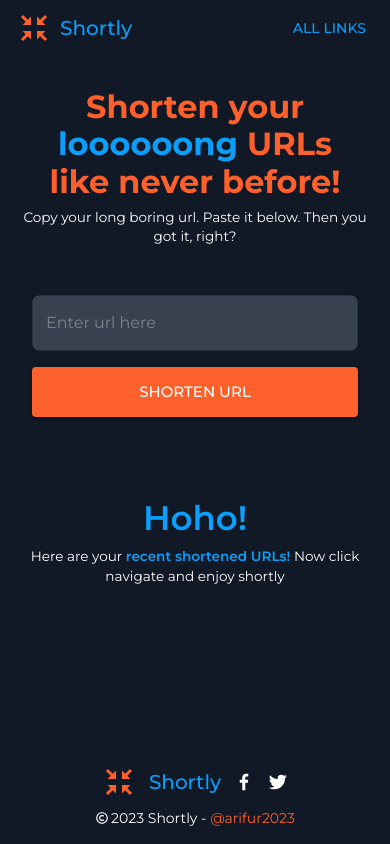
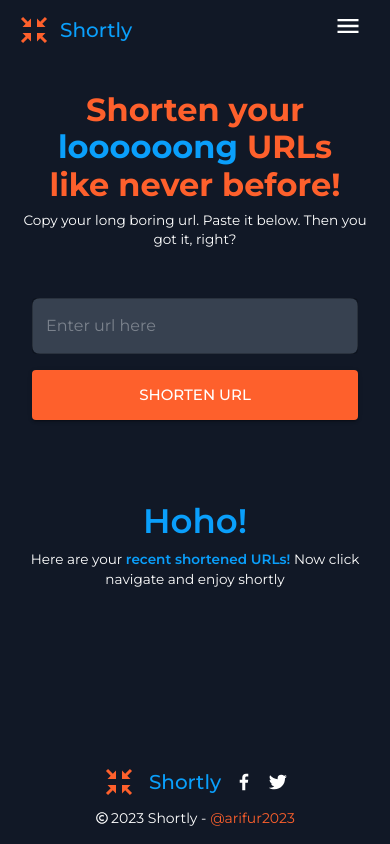
Before and after one commit to Arifur-Rahaman/shorty, a React (Vite) app: page / in a window 390 px wide. Built offline with nearby package versions, Linux system fonts and the light colour scheme.

Commit message:
Added drawer for mobile

```diff
--- /dev/null
+++ b/src/components/DrawerList/DrawerList.tsx
@@ -0,0 +1,84 @@
+import React from 'react';
+import {
+    List,
+    ListItem,
+    ListItemButton,
+    ListItemIcon,
+    ListItemText,
+} from '@mui/material'
+import HomeIcon from '@mui/icons-material/Home';
+import LinkIcon from '@mui/icons-material/Link';
+import { useNavigate } from 'react-router-dom';
+import { useState } from 'react';
+import { useEffect } from 'react';
+
+type Props = {
+    setOpen: React.Dispatch<React.SetStateAction<any>>;
+};
+const DrawerList = ({ setOpen }: Props) => {
+    const [selectedItem, setSelectedItem] = useState(0)
+    const navigate = useNavigate()
+
+    useEffect(() => {
+        switch (window.location.pathname) {
+            case "/":
+                setSelectedItem(0)
+                break;
+            case "/urls":
+                setSelectedItem(1)
+                break;
+            default:
+                // setSelectedItem(0)
+                break;
+        }
+        // eslint-disable-next-line react-hooks/exhaustive-deps
+    }, [window.location.pathname])
+
+    const lists = [
+        {
+            text: 'Home',
+            icon: <HomeIcon/>,
+            onclick: () => navigate('/')
+        },
+        {
+            text: 'All Links',
+            icon: <LinkIcon />,
+            onclick: () => navigate('/urls')
+        }
+    ]
+    return (
+        <>
+            <List sx={{
+                // selected and (selected + hover) states
+                '&& .Mui-selected, && .Mui-selected:hover': {
+                    bgcolor: '#1f2936',
+                    '&, & .MuiListItemIcon-root': {
+                        color: 'primary.contrastText',
+                    },
+                },
+                // hover states
+                '& .MuiListItemButton-root:hover': {
+                    bgcolor: '#1f2936',
+                    '&, & .MuiListItemIcon-root': {
+                        color: 'primary.contrastText',
+                    },
+                },
+            }}>
+                {lists.map(({ text, icon, onclick }, index) => (
+                    <ListItem key={text} disablePadding selected={selectedItem === index}>
+                        <ListItemButton
+                            onClick={() => { onclick(); setSelectedItem(index); setOpen && setOpen(false) }}
+                        >
+                            <ListItemIcon sx={{ color: 'white' }}>
+                                {icon}
+                            </ListItemIcon>
+                            <ListItemText primary={text} />
+                        </ListItemButton>
+                    </ListItem>
+                ))}
+            </List>
+        </>
+    );
+};
+
+export default DrawerList;
--- /dev/null
+++ b/src/components/MobileDrawer/MobileDrawer.tsx
@@ -0,0 +1,61 @@
+import { Divider, IconButton, Stack, SwipeableDrawer, Typography, Toolbar } from '@mui/material';
+import MenuIcon from '@mui/icons-material/Menu';
+import { useState } from 'react';
+import { useTheme } from '@mui/material/styles';
+import CloseIcon from '@mui/icons-material/Close';
+import DrawerList from '../DrawerList/DrawerList';
+import { Link } from 'react-router-dom';
+import { BiCollapse } from 'react-icons/bi';
+
+const MobileDrawer = () => {
+    const [open, setOpen] = useState(false)
+    const theme = useTheme()
+    const colorPrimary = theme.palette.primary.main
+    return (
+        <>
+            <IconButton
+                disableRipple
+                size='large'
+                onClick={() => setOpen(!open)}
+                sx={{
+                    color: 'primary.contrastText',
+                    pl: 0,
+                    display: { xs: 'block', sm: 'none' }
+                }}
+            >
+                <MenuIcon sx={{ fontSize: 28 }} />
+            </IconButton>
+            <SwipeableDrawer
+                anchor='left'
+                open={open}
+                onClose={() => setOpen(false)}
+                onOpen={() => setOpen(true)}
+                sx={{
+                    flexShrink: 0,
+                    [`& .MuiDrawer-paper`]: { boxSizing: 'border-box', backgroundColor: '#111826', color: 'primary.contrastText' },
+                }}
+                PaperProps={{
+                    sx: { width: "90%" },
+                }}
+            >
+                <Toolbar sx={{justifyContent:'space-between'}}>
+                    <Link to={'/'} style={{ textDecoration: 'none' }}>
+                        <Stack direction={'row'} alignItems={'center'}>
+                            <BiCollapse size={36} style={{ marginRight: '0.5rem', color: `${colorPrimary}` }} />
+                            <Typography color={'secondary'} variant="h6" component="div">
+                                Shortly
+                            </Typography>
+                        </Stack>
+                    </Link>
+                    <IconButton onClick={()=>setOpen(false)}>
+                        <CloseIcon sx={{color:'#fff'}}/>
+                    </IconButton>
+                </Toolbar>
+                <Divider />
+                <DrawerList setOpen={setOpen} />
+            </SwipeableDrawer>
+        </>
+    );
+};
+
+export default MobileDrawer;
--- a/src/layouts/MainLayout/MainLayout.tsx
+++ b/src/layouts/MainLayout/MainLayout.tsx
@@ -2,6 +2,7 @@ import { Typography, Container, AppBar, Toolbar, Button, Box, Stack } from '@mui
 import { useTheme } from '@mui/material/styles';
 import { BiCollapse, BiLogoFacebook, BiLogoTwitter, BiCopyright } from "react-icons/bi";
 import { Link, useNavigate } from 'react-router-dom';
+import MobileDrawer from '../../components/MobileDrawer/MobileDrawer';
 
 interface Props {
     children: JSX.Element[] | JSX.Element
@@ -25,8 +26,8 @@ function MainLayout({ children }: Props) {
             <Box>
                 {/* --------Header Start------- */}
                 <AppBar position="static" elevation={0} sx={{ background: 'transparent', mb: { xs: '2rem', sm: '5rem' } }}>
-                    <Toolbar disableGutters={true} sx={{gap:'2rem'}}>
-                        <Link to={'/'} style={{textDecoration:'none', flexGrow:1 }}>
+                    <Toolbar disableGutters={true} sx={{justifyContent:'space-between' }}>
+                        <Link to={'/'} style={{ textDecoration: 'none'}}>
                             <Stack direction={'row'} alignItems={'center'}>
                                 <BiCollapse size={36} style={{ marginRight: '0.5rem', color: `${colorPrimary}` }} />
                                 <Typography color={'secondary'} variant="h6" component="div">
@@ -34,11 +35,12 @@ function MainLayout({ children }: Props) {
                                 </Typography>
                             </Stack>
                         </Link>
+                        <Stack direction={'row'} alignItems={'center'} gap={'2rem'}>
                             <Button
                                 onClick={() => navigate('/')}
                                 color="secondary"
                                 sx={{
-                                display:{xs:'none', sm:'block'}
+                                    display: { xs: 'none', sm: 'block' }
                                 }}
                             >
                                 Home
@@ -46,9 +48,14 @@ function MainLayout({ children }: Props) {
                             <Button
                                 onClick={() => navigate('/urls')}
                                 color="secondary"
+                                sx={{
+                                    display: { xs: 'none', sm: 'block' }
+                                }}
                             >
                                 All links
                             </Button>
+                            <MobileDrawer/>
+                        </Stack>
                     </Toolbar>
                 </AppBar>
                 {/* --------Header End------- */}
```
Also changed, not shown: 1 other file (tests, documents, lock files or other folders). Lines whose indentation alone changed are shown as unchanged.
